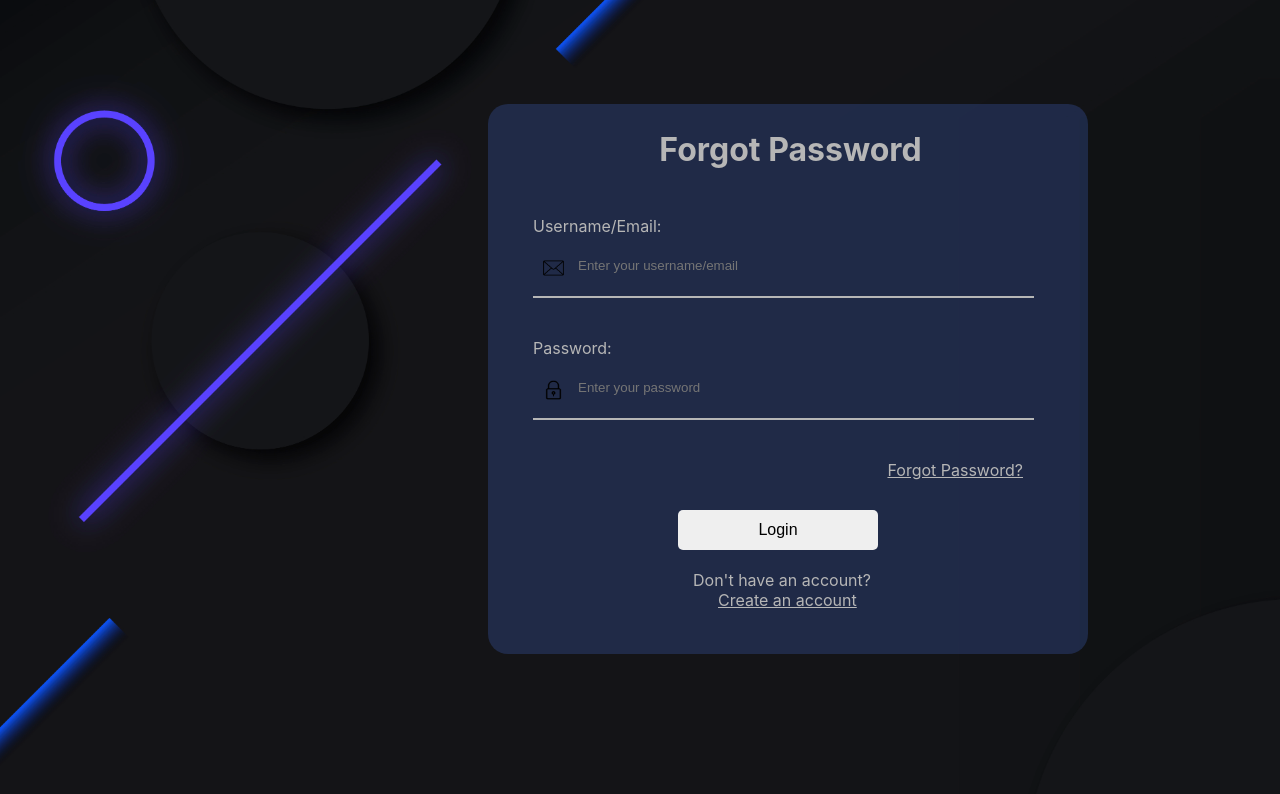
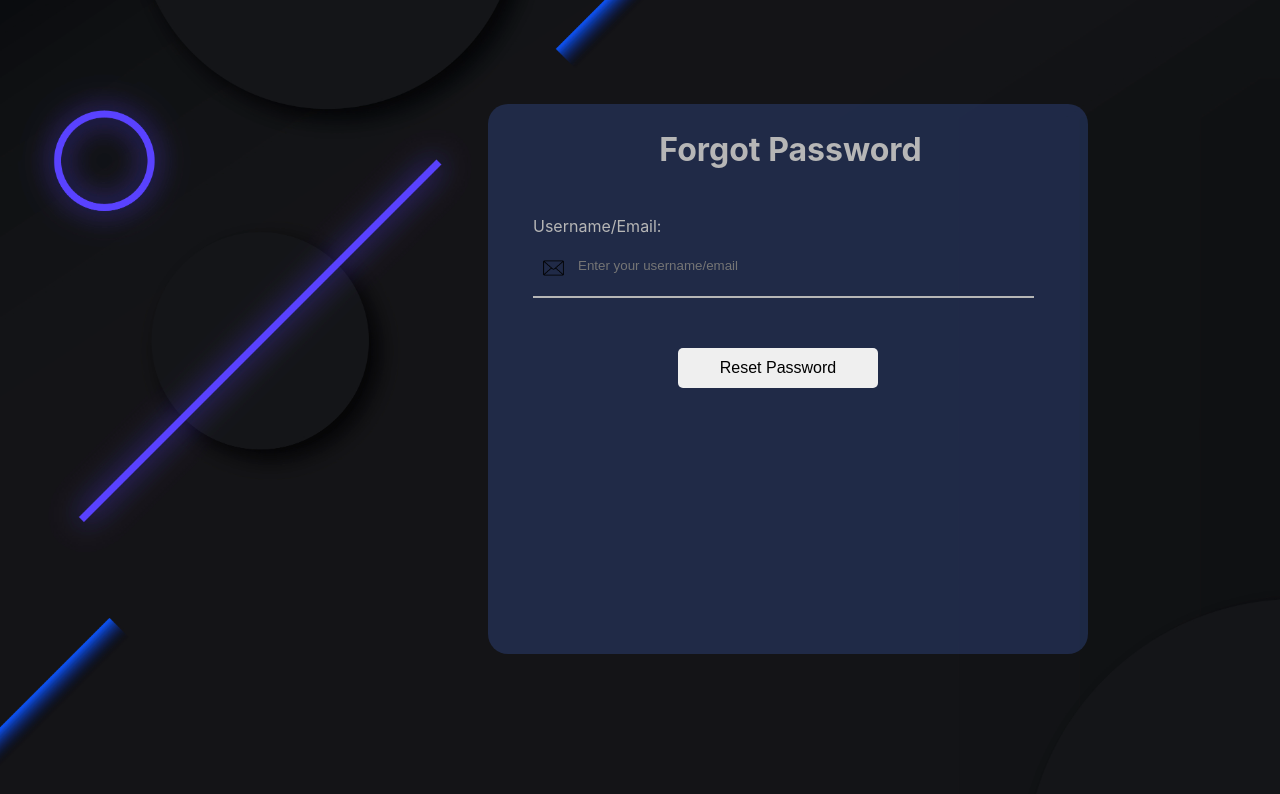
Before and after one commit to Gh0st-z/bislerium-frontend, a React (Create React App) app: page /forgot-password in a window 1280 px wide. Shown: the top 794 px of the page. Built offline with nearby package versions, Linux system fonts and the light colour scheme.

Commit message:
forgot password fix

```diff
--- a/src/bloggers/components/forgot-password.js
+++ b/src/bloggers/components/forgot-password.js
@@ -12,7 +12,6 @@ function ForgotPassword(){
   const [message, setMessage] = useState('');
   const [formData, setFormData] = useState({
     UsernameOrEmail: '',
-    Password: '',
   });
 
   const [formKey, setFormKey] = useState(0);
@@ -31,10 +30,10 @@ function ForgotPassword(){
 
   const handleSubmit = (e) => {
     e.preventDefault();
-    if (!formData.UsernameOrEmail.trim() || !formData.Password.trim()) {
+    if (!formData.UsernameOrEmail.trim()) {
       showToast('error', 'Please Fill In All The Fields.');
     }else{
-      axios.post('http://localhost:5234/api/user/login', formData).then(response => {
+      axios.post('http://localhost:5234/api/user/resetpassword', formData).then(response => {
         setMessage(response.data.message);
         showToast('success', response.data.message);
         navigate('/');
@@ -68,18 +67,8 @@ function ForgotPassword(){
             <img src={envelope} className="focus-input100"/>
           </div>
           <div className="wrap-input100">
-            <span className="label-input100">Password: </span>
-            <input className="input100" type="password" name="Password" placeholder="Enter your password" onChange={handleInput}/>
-            <img src={padlock} className="focus-input100"/>
+            <button className="login-btn">Reset Password</button>
           </div>
-          <a href="#" className="for-pass">Forgot Password?</a>
-          <div className="wrap-input100">
-            <button className="login-btn">Login</button>
-          </div>
-          <span className="account">Don't have an account?</span><br/>
-          <nav>
-            <Link className="loginlink" to="/register"> Create an account</Link>
-          </nav>
         </form>
       </div>
     </div>
```
